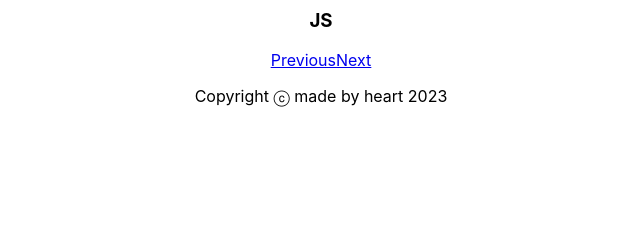
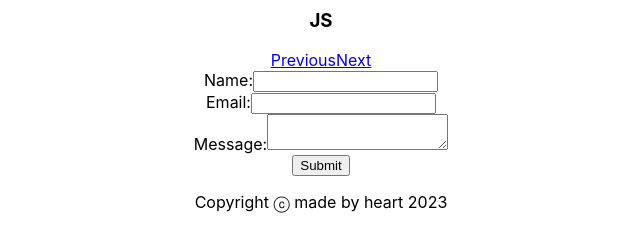
Before and after one commit to PakizeBozkurt/Playing-around, a React (Create React App) app: page / in a window 1280 px wide. Shown: the part 1063-1288 px from the top of the page, without its empty margins (319-959 px from the left). Before the commit the page ends 1185 px from the top, so only its background shows below. Built offline with nearby package versions, Linux system fonts and the light colour scheme.

Commit message:
Rendered ContactMe

```diff
--- a/src/App.js
+++ b/src/App.js
@@ -3,12 +3,14 @@ import "./App.css";
 import { Navbar } from "react-bootstrap";
 import Hero from "./components/Hero";
 import Footer from "./components/Footer";
+import ContactMe from "./components/ContactMe";
 
 function App() {
   return (
     <div className="App">
       <Navbar />
       <Hero />
+      <ContactMe />
       <Footer />
     </div>
   );
```
